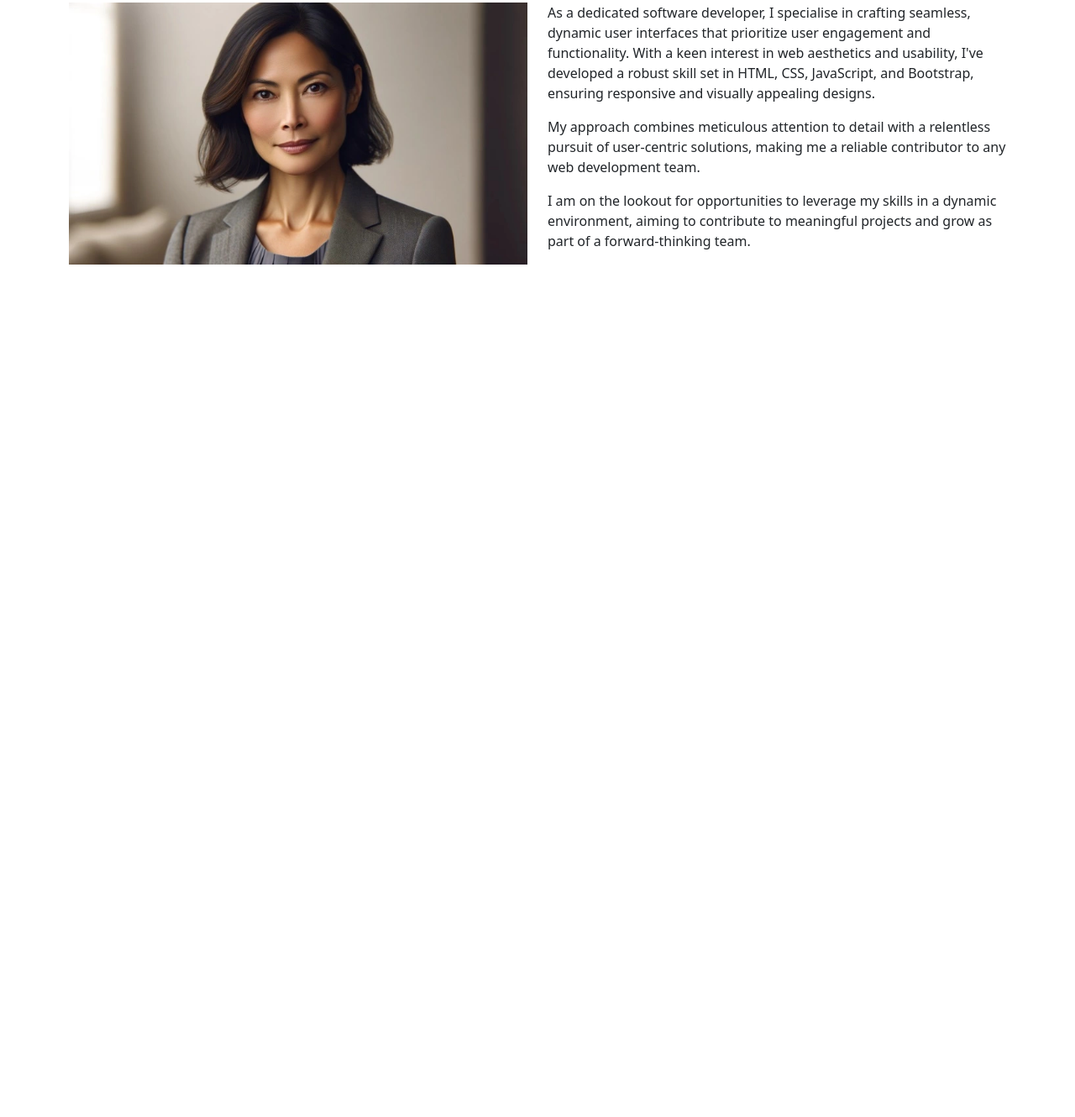
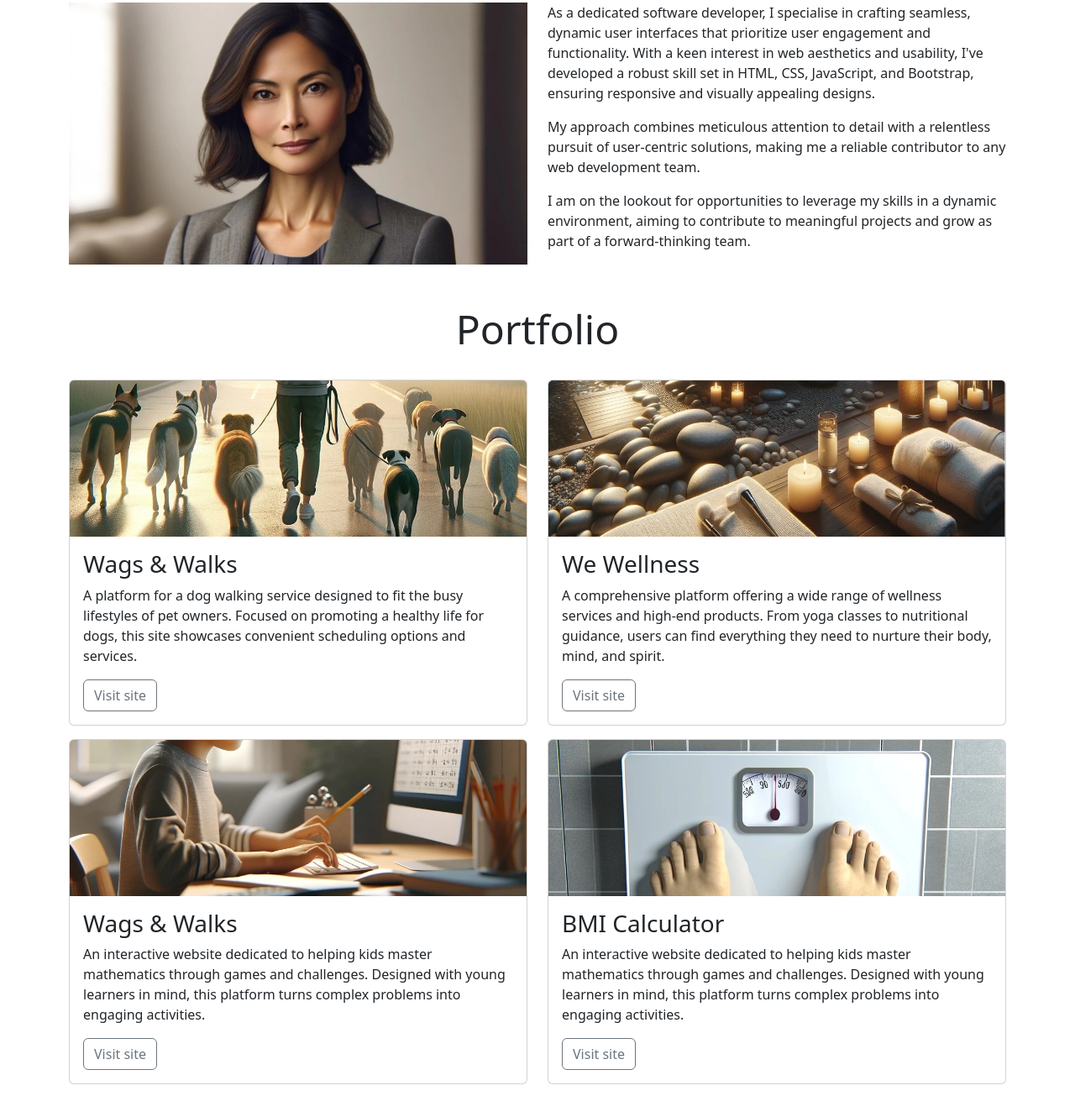
Before and after one commit to 11florin/bootstrap, a plain HTML site: page index.html in a window 1280 px wide. Shown: the part 544-1874 px from the top of the page at 84% size. Before the commit the page ends 883 px from the top, so only its background shows below. Drawn offline with nearby package versions, Linux system fonts and the light colour scheme.

Commit message:
Add Portfolio section

```diff
--- a/index.html
+++ b/index.html
@@ -40,7 +40,7 @@
             </li>
 
             <li class="nav-item">
-              <a class="nav-link" href="#portofolio">Portofolio</a>
+              <a class="nav-link" href="#portfolio">Portfolio</a>
             </li>
 
             <li class="nav-item">
@@ -50,7 +50,6 @@
         </div>
       </div>
     </nav>
-
 
     <!-- header -->
     <header id="hero" class="container">
@@ -66,8 +65,10 @@
             <strong>passionate and creative Software Developer</strong>
             dedicated to building engaging, user-friendly websites and
             applications. With a keen eye for design and a love for coding,
-                <strong>I translate complex ideas into smooth, accessible digital
-                    experiences.</strong>
+            <strong
+              >I translate complex ideas into smooth, accessible digital
+              experiences.</strong
+            >
             Eager to collaborate and grow, I'm on the lookout for opportunities
             to innovate and excel.
           </p>
@@ -89,7 +90,11 @@
           <!-- mb-4 used to add margin under image -->
           <div class="col-12 col-md-6 mb-4">
             <!-- img-fluid class makes the image responsive to its container -->
-                <img src="assets/images/mei-wong.webp" class="img-fluid" alt="Mei Wong">
+            <img
+              src="assets/images/mei-wong.webp"
+              class="img-fluid"
+              alt="Mei Wong"
+            />
           </div>
           <!-- mb-4 used to add margin under text -->
           <div class="col-12 col-md-6 mb-4">
@@ -115,7 +120,91 @@
         </div>
       </section>
       <!-- portfolio section starts here -->
+      <section id="portfolio" class="container pb-4">
+        <div class="row">
+          <!-- my-4 used to add top and bottom margin to heading -->
+          <div class="col-12 text-center my-4">
+            <h2 class="display-5">Portfolio</h2>
+          </div>
 
+          <div class="col-12 col-md-6">
+            <div class="card mb-3">
+              <img
+                src="assets/images/wags-and-walks.webp"
+                class="card-img-top"
+                alt="A man walking several dogs early in the morning"
+              />
+              <div class="card-body">
+                <h3 class="card-title">Wags & Walks</h3>
+                <p class="card-text">
+                  A platform for a dog walking service designed to fit the busy
+                  lifestyles of pet owners. Focused on promoting a healthy life
+                  for dogs, this site showcases convenient scheduling options
+                  and services.
+                </p>
+                <a href="#" class="btn btn-outline-secondary">Visit site</a>
+              </div>
+            </div>
+          </div>
+          <div class="col-12 col-md-6">
+            <div class="card mb-3">
+              <img
+                src="assets/images/we-wellness.webp"
+                class="card-img-top"
+                alt="A spa with candles towels and natural material"
+              />
+              <div class="card-body">
+                <h3 class="card-title">We Wellness</h3>
+                <p class="card-text">
+                  A comprehensive platform offering a wide range of wellness
+                  services and high-end products. From yoga classes to
+                  nutritional guidance, users can find everything they need to
+                  nurture their body, mind, and spirit.
+                </p>
+                <a href="#" class="btn btn-outline-secondary">Visit site</a>
+              </div>
+            </div>
+          </div>
+          <div class="col-12 col-md-6">
+            <div class="card mb-3">
+              <img
+                src="assets/images/math-wiz.webp"
+                class="card-img-top"
+                alt="A child practicing math at a computer"
+              />
+              <div class="card-body">
+                <h3 class="card-title">Wags & Walks</h3>
+                <p class="card-text">
+                  An interactive website dedicated to helping kids master
+                  mathematics through games and challenges. Designed with young
+                  learners in mind, this platform turns complex problems into
+                  engaging activities.
+                </p>
+                <a href="#" class="btn btn-outline-secondary">Visit site</a>
+              </div>
+            </div>
+          </div>
+          <div class="col-12 col-md-6">
+            <div class="card mb-3">
+              <img
+                src="assets/images/bmi-calculator.webp"
+                class="card-img-top"
+                alt="Weighing scales seen from the first person view of the person standing on the scales"
+              />
+              <div class="card-body">
+                <h3 class="card-title">BMI Calculator</h3>
+                <p class="card-text">
+                  An interactive website dedicated to helping kids master
+                  mathematics through games and challenges. Designed with young
+                  learners in mind, this platform turns complex problems into
+                  engaging activities.
+                </p>
+                <a href="#" class="btn btn-outline-secondary">Visit site</a>
+              </div>
+            </div>
+          </div>
+        </div>
+      </section>
     </main>
     <!-- Bootstrap JS script -->
     <script
```
Lines whose indentation alone changed are shown as unchanged.
